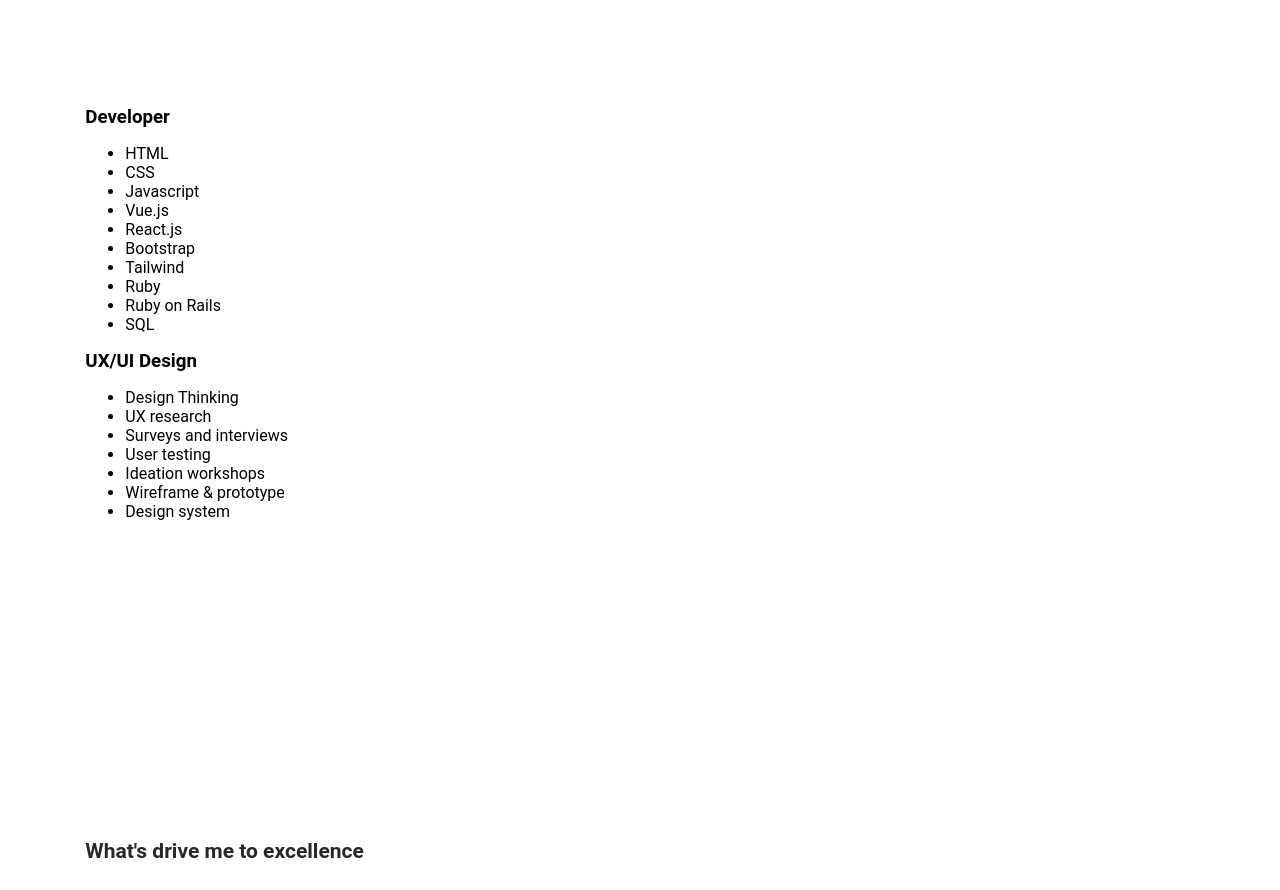
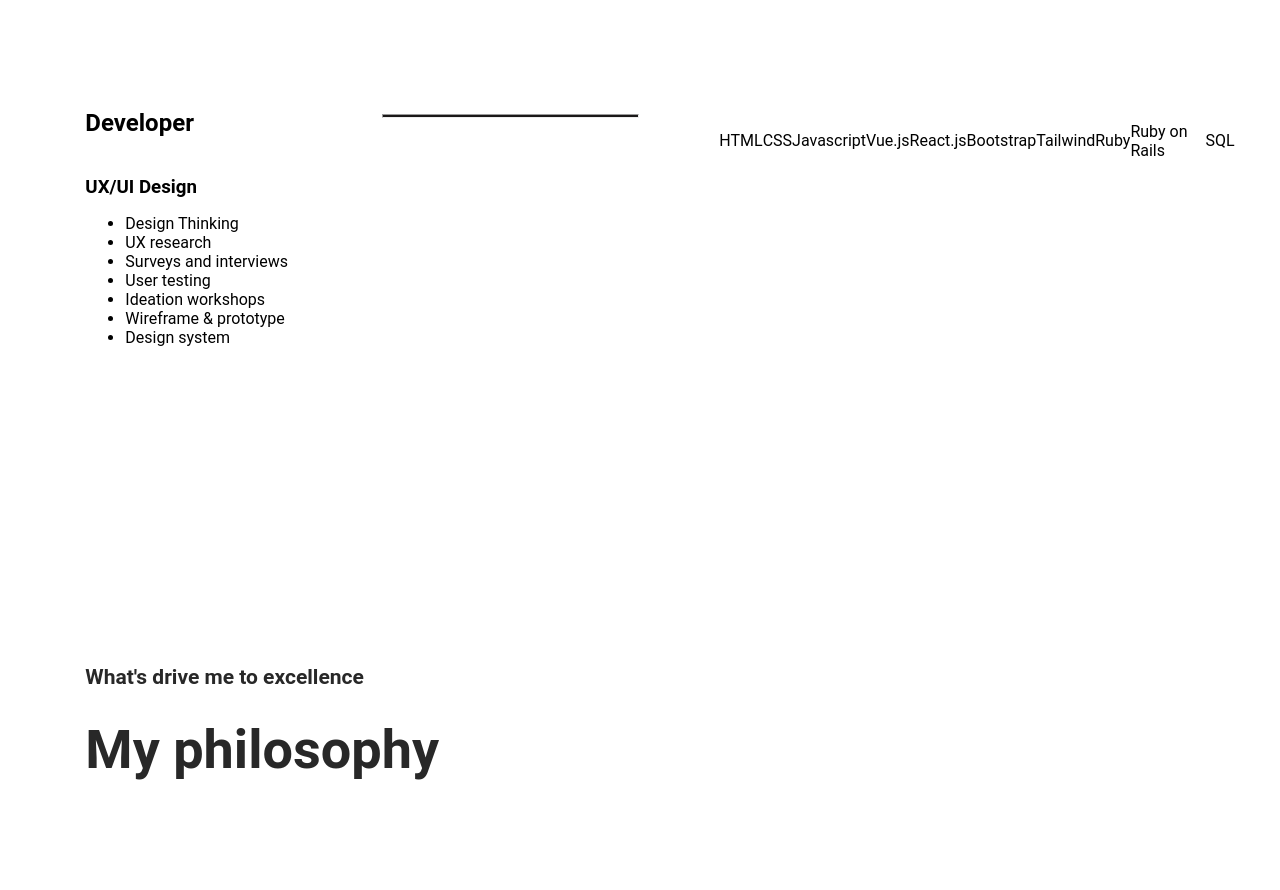
Before and after one commit to remilavigne/portfolio-2024, a React (Create React App) app: page / in a window 1280 px wide. Shown: the part 3625-4515 px from the top of the page. Built offline with nearby package versions, Linux system fonts and the light colour scheme.

Commit message:
some skills added, need more work on it

```diff
--- a/src/App.css
+++ b/src/App.css
@@ -28,6 +28,12 @@
 
 a {
   text-decoration: none;
+}
+
+hr {
+  width: 100%;
+  height: 2px;
+  background-color: var(--black);
 }
 
 .btn {
@@ -278,9 +284,18 @@
   display: grid;
   justify-content: center;
   align-items: flex-start;
-  gap: 42.6px;
+  gap: 16px;
   grid-template-columns: repeat(4, 1fr);
 }
+
+.skills--section--container--list {
+  display: grid;
+  justify-content: center;
+  align-items: flex-start;
+  gap: 42.6px;
+  grid-template-columns: repeat(3, 1fr);
+}
+
 .skills--section--card {
   display: flex;
   padding: 32px;
@@ -330,6 +345,15 @@
   font-style: normal;
   font-weight: 400;
   line-height: 32px;
+}
+
+.skills--section-list {
+  width: 100%;
+  list-style-type: none;
+  display: flex;
+  align-items: center;
+  justify-content: space-between;
+
 }
 /* Skills Style Ends */
 
--- a/src/Pages/Home/MySkills.jsx
+++ b/src/Pages/Home/MySkills.jsx
@@ -21,9 +21,10 @@
         ))}
       </div>
       <div className="tada">
-        <div>
-          <h3>Developer</h3>
-          <ul>
+        <div className="skills--section--container--list">
+          <h2 className="skills--title">Developer</h2>
+          <hr></hr>
+          <ul className="skills--section-list">
             <li>HTML</li>
             <li>CSS</li>
             <li>Javascript</li>
```
